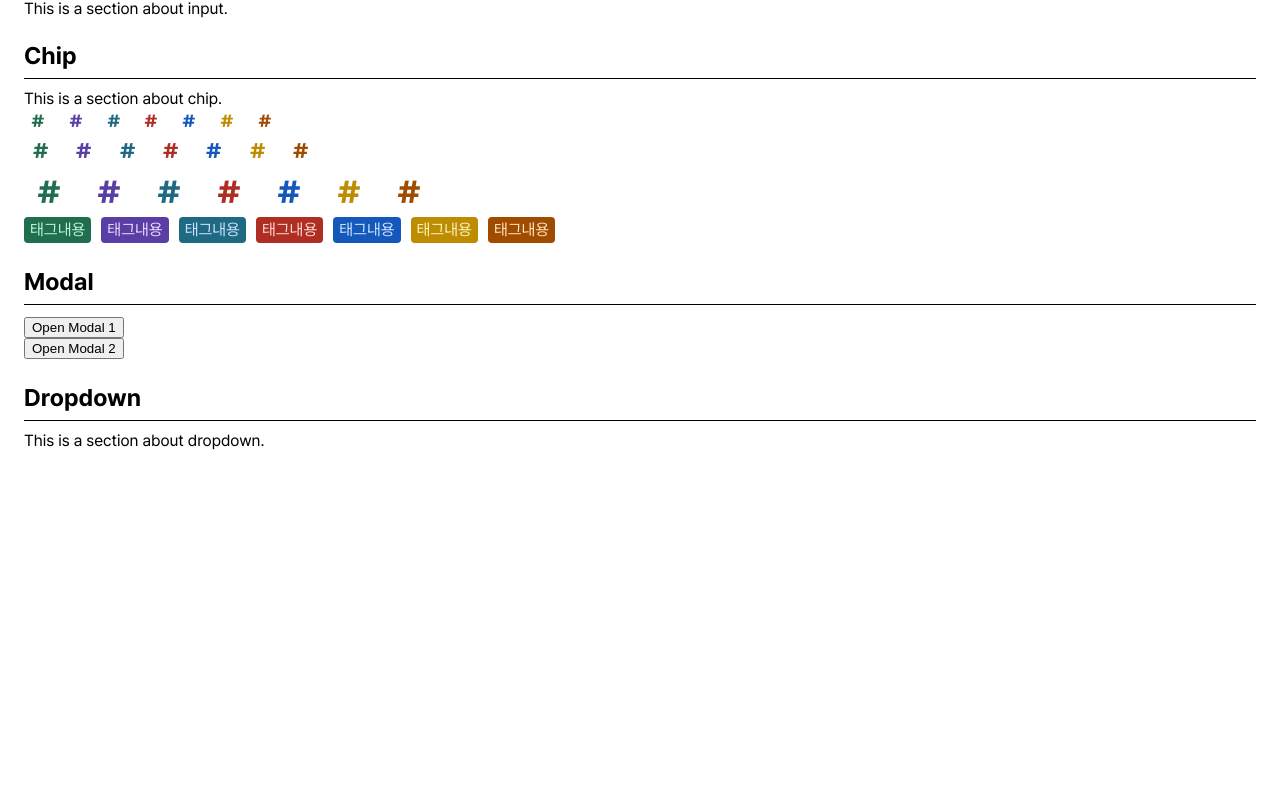
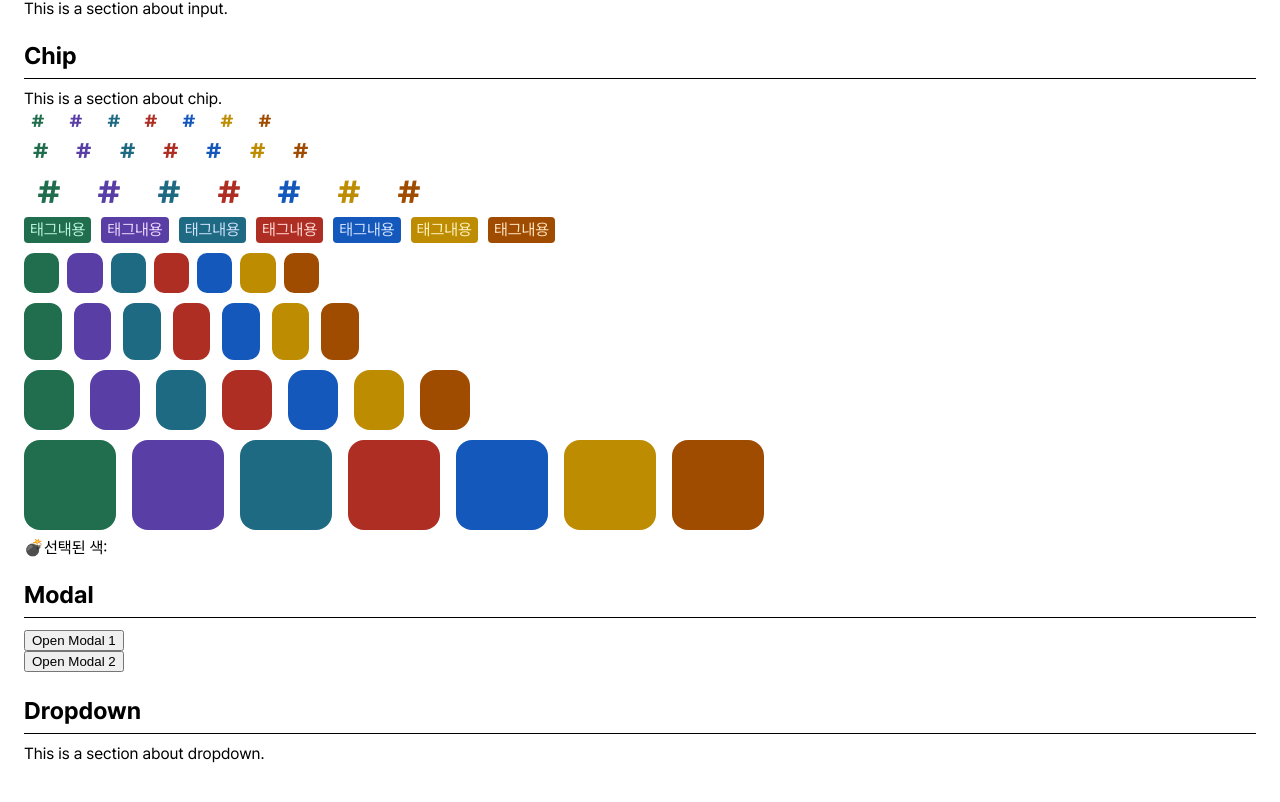
Before and after one commit to Codeit-FE18-Part3-Team4/Taskify, a Next.js app: page /test-components in a window 1280 px wide. Shown: the part 1553-2355 px from the top of the page. Before the commit the page ends 2050 px from the top, so only its background shows below. Built offline with nearby package versions, Linux system fonts and the light colour scheme.

Commit message:
✨ feat [#11] 컬러 선택 공통컴포넌트 개발

```diff
--- a/src/components/chips/color-frame.module.css
+++ b/src/components/chips/color-frame.module.css
@@ -1,27 +1,21 @@
 .color_frame {
   width: 100%;
+  height: 100%;
   border: 2px solid transparent;
   cursor: pointer;
 }
 
 .xsmall {
-  height: 40px;
   border-radius: 10px;
 }
 
 .small {
-  height: 57px;
   border-radius: 12px;
 }
 
+.large,
 .medium {
-  height: 60px;
   border-radius: 16px;
-}
-
-.large {
-  height: 40px;
-  border-radius: 10px;
 }
 
 .selected {
--- a/src/components/chips/color-frame.tsx
+++ b/src/components/chips/color-frame.tsx
@@ -15,8 +15,7 @@ export default function ColorFrame({
   isSelected = false,
   ...props
 }: ColorFrameProps) {
-  const sizeName = colorFrameSize[size].toLowerCase();
-  const ColorFrameClasses = `${styles["color_frame"]} ${styles[`${sizeName}`]} ${isSelected ? styles["selected"] : ""}`;
+  const ColorFrameClasses = `${styles["color_frame"]} ${styles[`${size}`]} ${isSelected ? styles["selected"] : ""}`;
 
   return (
     <button
--- /dev/null
+++ b/src/components/color-palette/color-palette.module.css
@@ -0,0 +1,24 @@
+.pallete_container {
+  width: 100%;
+  display: flex;
+}
+
+.xsmall {
+  height: 40px;
+  gap: 8px;
+}
+
+.small {
+  height: 57px;
+  gap: 12px;
+}
+
+.medium {
+  height: 60px;
+  gap: 16px;
+}
+
+.large {
+  height: 90px;
+  gap: 16px;
+}
--- /dev/null
+++ b/src/components/color-palette/color-palette.tsx
@@ -0,0 +1,36 @@
+import React, { useState } from "react";
+import styles from "./color-palette.module.css";
+import ColorFrame from "@/components/chips/color-frame";
+import { colorFrameSize } from "@/constants/common/common-size.enum";
+import { CHIP_COLORS } from "@/constants/chips/chip-colors";
+
+interface ColorPaletteProps {
+  selectedColor?: string | null;
+  onSelect: (color: string | null) => void;
+  size?: colorFrameSize;
+}
+
+export default function ColorPalette({
+  selectedColor,
+  onSelect,
+  size = colorFrameSize.XSmall,
+}: ColorPaletteProps) {
+  const handleClick = (color: string) => {
+    onSelect(selectedColor === color ? null : color);
+  };
+  const colorFrameClasses = `${styles["pallete_container"]} ${styles[size]}`;
+
+  return (
+    <div className={colorFrameClasses}>
+      {Object.values(CHIP_COLORS).map((color) => (
+        <ColorFrame
+          key={color}
+          color={color}
+          isSelected={selectedColor === color}
+          onClick={() => handleClick(color)}
+          size={size}
+        />
+      ))}
+    </div>
+  );
+}
--- a/src/constants/common/common-size.enum.ts
+++ b/src/constants/common/common-size.enum.ts
@@ -5,8 +5,8 @@ export enum CommonSize {
 }
 
 export enum colorFrameSize {
-  XSmall,
-  Small,
-  Medium,
-  Large,
+  XSmall = "xsmall",
+  Small = "small",
+  Medium = "medium",
+  Large = "large",
 }
--- a/src/pages/test-components/index.tsx
+++ b/src/pages/test-components/index.tsx
@@ -2,12 +2,16 @@ import Button, { ButtonSize, ButtonVariant } from "@/components/button/button";
 import Modal from "@/components/modal/modal";
 import Typography from "@/components/typography/typography";
 import { useModal } from "@/hooks/use-modal";
-import { ReactNode } from "react";
+import { ReactNode, useState } from "react";
 import { ProfileColor } from "@/constants/chips/profile-colors.enum";
 import BadgeChip from "@/components/chips/badge";
 import BoardColorChip from "@/components/chips/chips-color";
 import { CHIP_COLORS } from "@/constants/chips/chip-colors";
-import { CommonSize } from "@/constants/common/common-size.enum";
+import {
+  CommonSize,
+  colorFrameSize,
+} from "@/constants/common/common-size.enum";
+import ColorPalette from "@/components/color-palette/color-palette";
 
 function Section({ title, children }: { title: string; children: ReactNode }) {
   return (
@@ -288,6 +292,21 @@ function ModalSample() {
 }
 
 export default function Page() {
+  const sizes = Object.values(colorFrameSize).filter(
+    (value) => typeof value === "number"
+  );
+  const [selectedColors, setSelectedColors] = useState<(string | null)[]>(
+    sizes.map(() => null)
+  );
+
+  const handleSelect = (index: number, color: string | null) => {
+    setSelectedColors((prev) => {
+      const newArr = [...prev];
+      newArr[index] = color;
+      return newArr;
+    });
+  };
+
   return (
     <main style={{ padding: "24px" }}>
       <header>
@@ -353,6 +372,31 @@ export default function Page() {
               />
             ))}
         </div>
+
+        <div>
+          {Object.values(colorFrameSize).map((value, index) => (
+            <div
+              style={{
+                margin: "10px 0",
+                width:
+                  value === "xsmall"
+                    ? "295px"
+                    : value === "small"
+                      ? "335px"
+                      : value === "medium"
+                        ? "446px"
+                        : "740px",
+              }}
+            >
+              <ColorPalette
+                selectedColor={selectedColors[index]}
+                onSelect={(color) => handleSelect(index, color)}
+                size={value}
+              />
+            </div>
+          ))}
+        </div>
+        <p>💣선택된 색: {selectedColors}</p>
       </Section>
       <Section title="Modal">
         <ModalSample />
```
